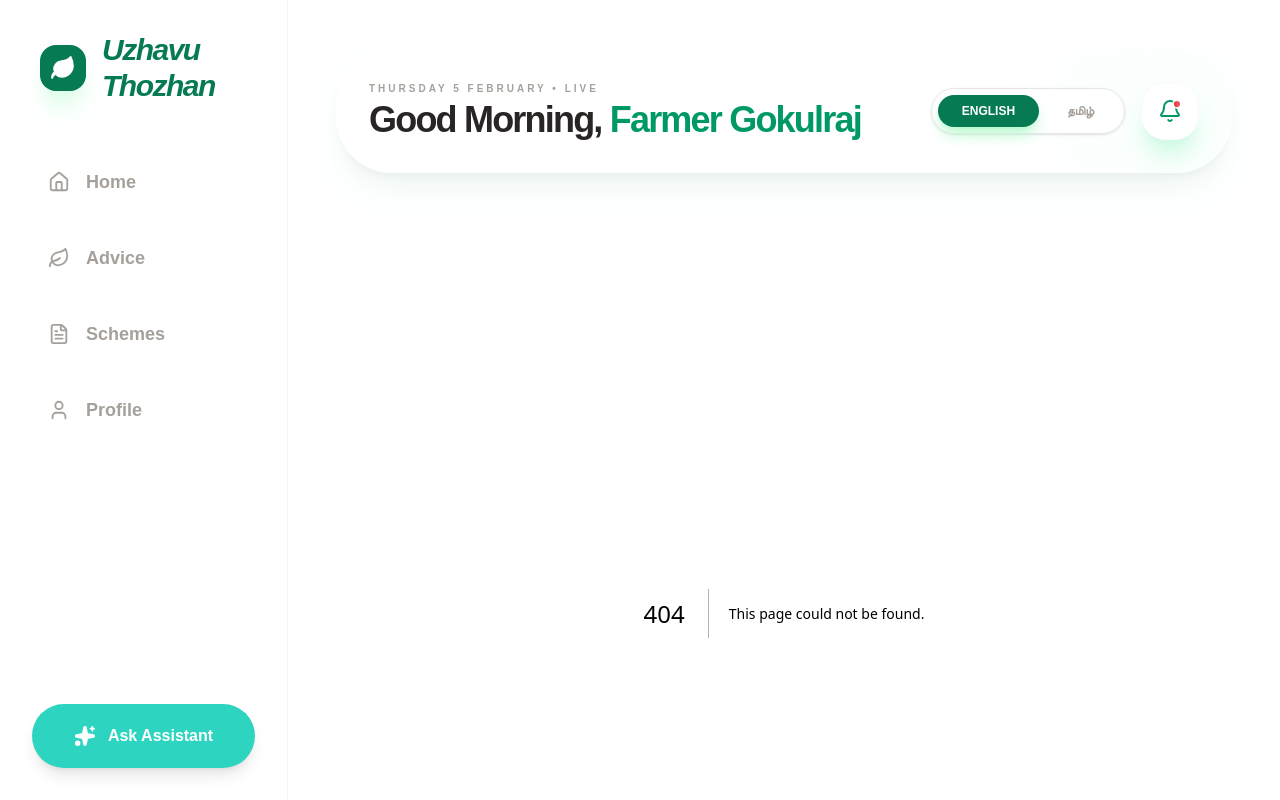
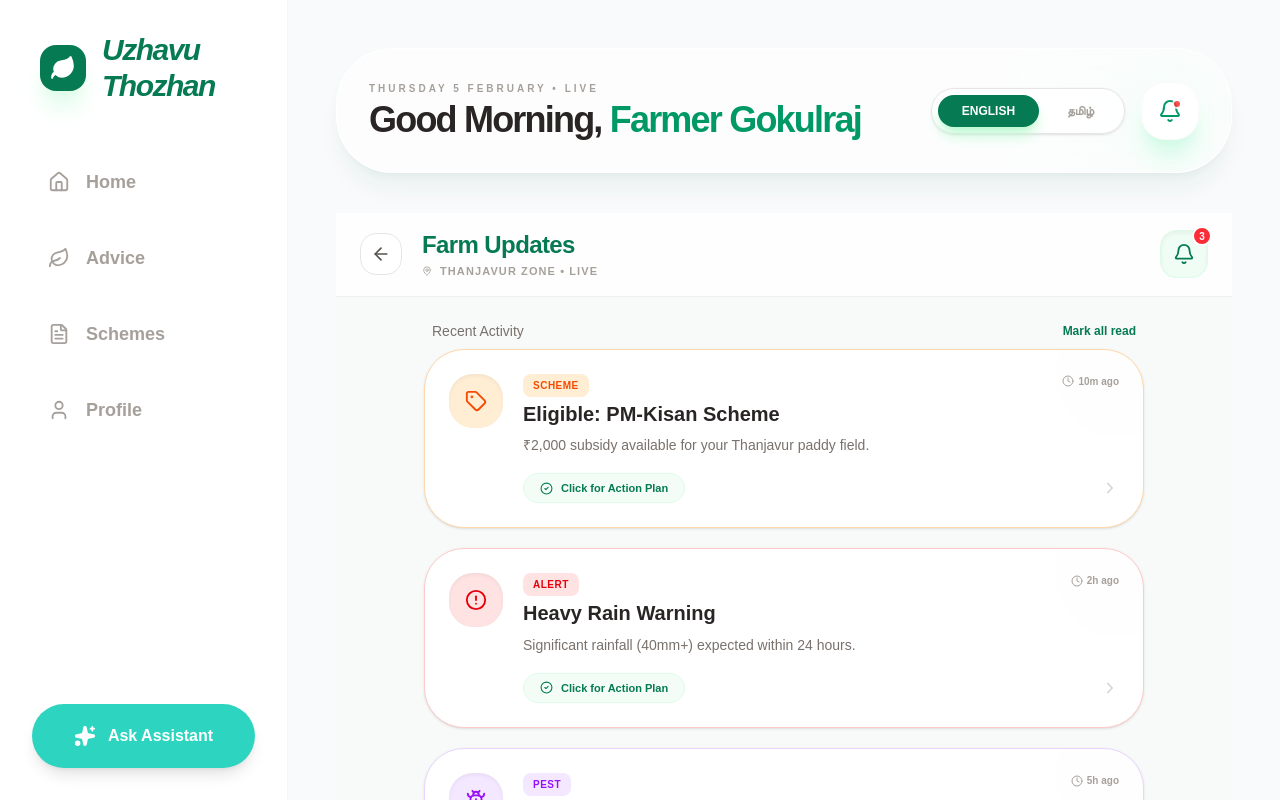
Before and after one commit to Gokulrajcse1/uzhavu-thozhan, a Next.js app: page /notification in a window 1280 px wide. Before the commit this address had no page. Shown: the top 800 px of the page. Built offline with nearby package versions, Linux system fonts and the light colour scheme.

Commit message:
notification page created

```diff
--- /dev/null
+++ b/app/notification/page.tsx
@@ -0,0 +1,205 @@
+"use client";
+
+import React, { useState } from 'react';
+import { useRouter } from 'next/navigation';
+import {
+  ArrowLeft, Tag, Bell, ExternalLink, X,
+  AlertCircle, Bug, Info, CheckCircle2,
+  Clock, MapPin, ChevronRight
+} from "lucide-react";
+
+export default function NotificationsPage() {
+  const router = useRouter();
+  const [selectedNote, setSelectedNote] = useState<any>(null);
+
+  const notifications = [
+    {
+      id: 1,
+      type: 'scheme',
+      title: 'Eligible: PM-Kisan Scheme',
+      desc: '₹2,000 subsidy available for your Thanjavur paddy field.',
+      precaution: 'Documents needed: Aadhaar Card, Land Patta, and Bank Passbook. Verification takes 3-5 working days.',
+      fullDetails: 'Your land records are verified under the 16th installment cycle. Ensure your e-KYC is updated to receive the credit directly to your bank account.',
+      actionLabel: 'Apply Now',
+      priority: 'High',
+      time: '10m ago',
+      icon: <Tag size={22} />,
+      color: 'bg-orange-100 text-orange-600',
+      borderColor: 'border-orange-200'
+    },
+    {
+      id: 2,
+      type: 'alert',
+      title: 'Heavy Rain Warning',
+      desc: 'Significant rainfall (40mm+) expected within 24 hours.',
+      precaution: 'Clear field bunds, stop all fertilizer application, and ensure motor pumps are moved to higher ground.',
+      fullDetails: 'Low pressure in Bay of Bengal might cause waterlogging. Focus on Field A (Low lying area) drainage immediately.',
+      actionLabel: 'Emergency Contact',
+      priority: 'Critical',
+      time: '2h ago',
+      icon: <AlertCircle size={22} />,
+      color: 'bg-red-100 text-red-600',
+      borderColor: 'border-red-200'
+    },
+    {
+      id: 3,
+      type: 'pest',
+      title: 'Pest Alert: Stem Borer',
+      desc: 'Localized activity detected in neighboring farm plots.',
+      precaution: 'Install 5 Pheromone traps per acre. If damage >10%, use Cartap Hydrochloride 50% SP.',
+      fullDetails: 'Stem Borer (Thanduppuzhu) infestation is at early stages. Checking the "dead heart" symptoms now can save your entire Samba crop.',
+      actionLabel: 'Buy Bio-Control',
+      priority: 'Medium',
+      time: '5h ago',
+      icon: <Bug size={22} />,
+      color: 'bg-purple-100 text-purple-600',
+      borderColor: 'border-purple-200'
+    }
+  ];
+
+  return (
+    <div className="min-h-screen bg-[#F8FAF9] font-sans text-stone-900">
+      {/* HEADER SECTION - Modern Glassmorphism */}
+      <header className="bg-white/80 backdrop-blur-md sticky top-0 z-30 border-b border-stone-200/60 px-6 py-4">
+        <div className="max-w-4xl mx-auto flex items-center justify-between">
+          <div className="flex items-center gap-5">
+            <button
+              onClick={() => router.back()}
+              className="p-2.5 bg-white border border-stone-200 rounded-2xl hover:shadow-md transition-all active:scale-95"
+              aria-label="Back to dashboard"
+            >
+              <ArrowLeft size={20} className="text-stone-600" />
+            </button>
+            <div>
+              <h1 className="text-2xl font-black tracking-tight text-[#067A52]">Farm Updates</h1>
+              <div className="flex items-center gap-2 text-stone-400 text-[11px] font-bold uppercase tracking-widest mt-0.5">
+                <MapPin size={10} /> Thanjavur Zone • Live
+              </div>
+            </div>
+          </div>
+          <div className="relative">
+            <div className="bg-green-50 text-[#067A52] p-3 rounded-2xl border border-green-100 shadow-inner">
+              <Bell size={22} />
+              <span className="absolute -top-1 -right-1 w-5 h-5 bg-red-500 text-white text-[10px] font-bold flex items-center justify-center rounded-full border-2 border-white">
+                {notifications.length}
+              </span>
+            </div>
+          </div>
+        </div>
+      </header>
+
+      <main className="max-w-3xl mx-auto p-6 space-y-5">
+        {/* Quick Filter Info */}
+        <div className="flex items-center justify-between px-2 mb-2">
+          <p className="text-stone-500 text-sm font-medium">Recent Activity</p>
+          <button className="text-[#067A52] text-xs font-bold hover:underline">Mark all read</button>
+        </div>
+
+        {/* NOTIFICATION LIST */}
+        {notifications.map((n) => (
+          <button
+            key={n.id}
+            onClick={() => setSelectedNote(n)}
+            className={`w-full text-left bg-white p-6 rounded-[2.5rem] border ${n.borderColor} shadow-sm hover:shadow-xl hover:-translate-y-1 transition-all duration-300 group relative overflow-hidden`}
+            aria-label={`Notification: ${n.title}`}
+          >
+            {/* Background Accent */}
+            <div className={`absolute top-0 right-0 w-32 h-32 -mr-10 -mt-10 rounded-full opacity-[0.03] ${n.color}`} />
+
+            <div className="flex gap-5 relative z-10">
+              <div className={`p-4 rounded-[1.5rem] h-fit shadow-inner ${n.color}`}>
+                {n.icon}
+              </div>
+              <div className="flex-1">
+                <div className="flex justify-between items-start mb-1">
+                  <span className={`text-[10px] font-black px-2.5 py-1 rounded-lg uppercase tracking-wider ${n.color} bg-opacity-40`}>
+                    {n.type}
+                  </span>
+                  <div className="flex items-center gap-1 text-stone-400 text-[10px] font-bold">
+                    <Clock size={12} /> {n.time}
+                  </div>
+                </div>
+
+                <h3 className="font-extrabold text-stone-800 text-xl leading-snug group-hover:text-[#067A52] transition-colors">
+                  {selectedNote ? n.title : n.title}
+                </h3>
+                <p className="text-stone-500 text-sm mt-1.5 font-medium leading-relaxed">
+                  {n.desc}
+                </p>
+
+                <div className="mt-4 flex items-center justify-between">
+                  <div className="flex items-center gap-2 text-[11px] font-bold text-[#067A52] bg-green-50/80 backdrop-blur-sm border border-green-100 px-4 py-1.5 rounded-full">
+                    <CheckCircle2 size={13} /> Click for Action Plan
+                  </div>
+                  <ChevronRight size={18} className="text-stone-300 group-hover:translate-x-1 transition-transform" />
+                </div>
+              </div>
+            </div>
+          </button>
+        ))}
+      </main>
+
+      {/* --- POP-UP ACTION MODAL --- */}
+      {selectedNote && (
+        <div
+          className="fixed inset-0 bg-stone-900/60 backdrop-blur-md z-50 flex items-end sm:items-center justify-center p-4"
+          role="dialog"
+          aria-modal="true"
+        >
+          <div className="bg-white w-full max-w-lg rounded-[3.5rem] p-10 shadow-2xl animate-in fade-in zoom-in-95 duration-300 relative overflow-hidden">
+             {/* Decorative Element */}
+             <div className={`absolute top-0 left-0 w-full h-2 ${selectedNote.color.split(' ')[0]}`} />
+
+            <div className="flex justify-between items-center mb-8">
+              <div className={`p-5 rounded-[2rem] ${selectedNote.color}`}>
+                {selectedNote.icon}
+              </div>
+              <button
+                onClick={() => setSelectedNote(null)}
+                className="p-3 bg-stone-100 rounded-full text-stone-400 hover:text-stone-800 transition-colors"
+                aria-label="Close"
+              >
+                <X size={24} />
+              </button>
+            </div>
+
+            <h2 className="text-3xl font-black text-stone-900 leading-tight mb-4">
+              {selectedNote.title}
+            </h2>
+            <p className="text-stone-600 font-semibold leading-relaxed mb-6">
+              {selectedNote.fullDetails}
+            </p>
+
+            {/* EFFICIENT CONTENT: WHAT TO DO BOX */}
+            <div className="bg-[#F8FAF9] p-6 rounded-[2.5rem] border border-[#067A52]/10 mb-8 shadow-inner">
+              <div className="flex items-center gap-3 mb-3 text-[#067A52]">
+                <div className="bg-[#067A52] text-white p-1 rounded-lg">
+                  <Info size={16} />
+                </div>
+                <h4 className="font-black text-xs uppercase tracking-[0.2em]">Immediate Action Plan</h4>
+              </div>
+              <p className="text-stone-800 text-[15px] font-bold leading-relaxed italic">
+                "{selectedNote.precaution}"
+              </p>
+            </div>
+
+            <div className="flex flex-col gap-4">
+              <button
+                className="w-full bg-[#067A52] text-white py-5 rounded-[1.8rem] font-extrabold text-lg flex items-center justify-center gap-3 shadow-xl shadow-green-900/30 hover:bg-[#056342] active:scale-[0.97] transition-all"
+                aria-label={selectedNote.actionLabel}
+              >
+                {selectedNote.actionLabel} <ExternalLink size={20} />
+              </button>
+              <button
+                onClick={() => setSelectedNote(null)}
+                className="w-full py-4 text-stone-400 font-bold text-sm hover:text-stone-600 transition-colors"
+              >
+                Dismiss for now
+              </button>
+            </div>
+          </div>
+        </div>
+      )}
+    </div>
+  );
+}
```
